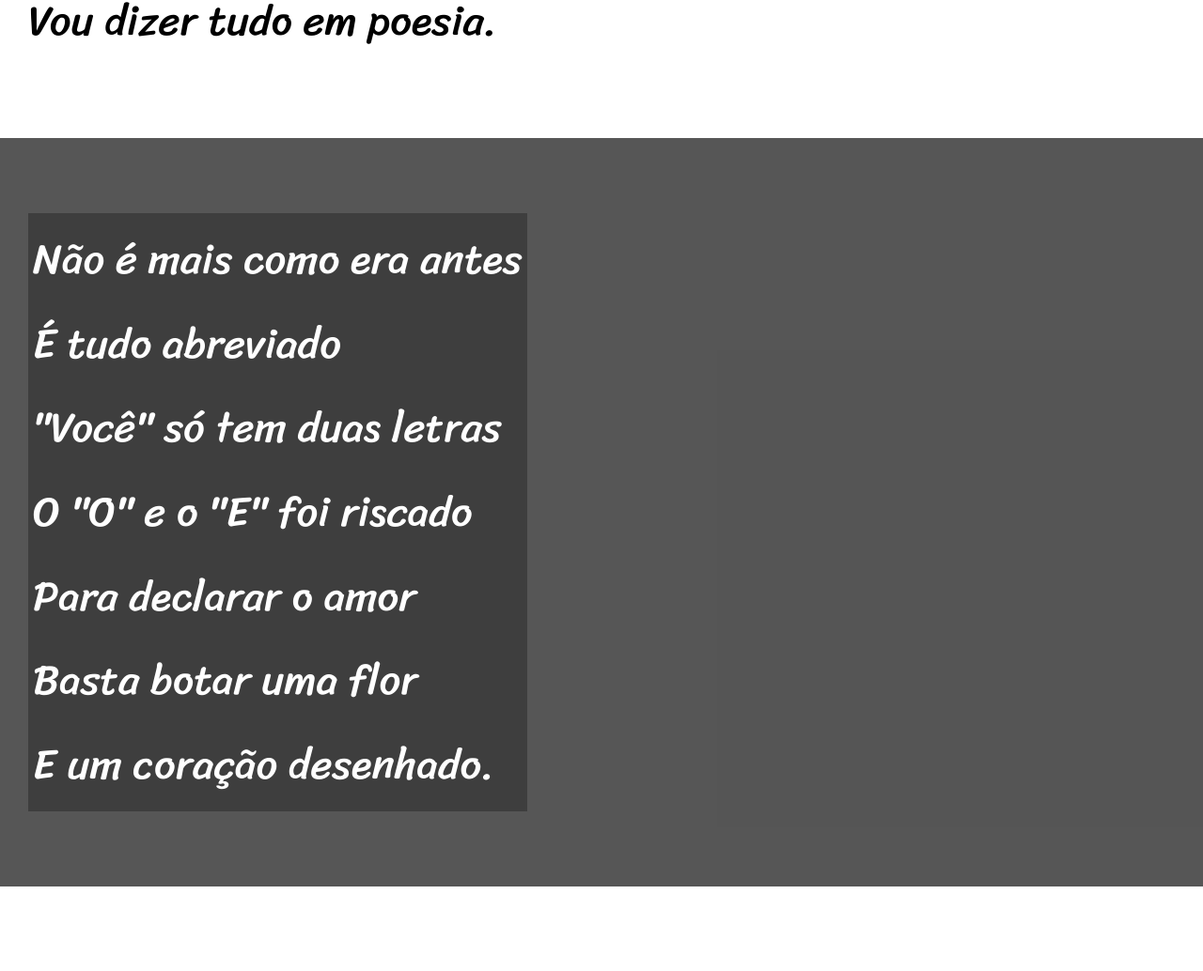
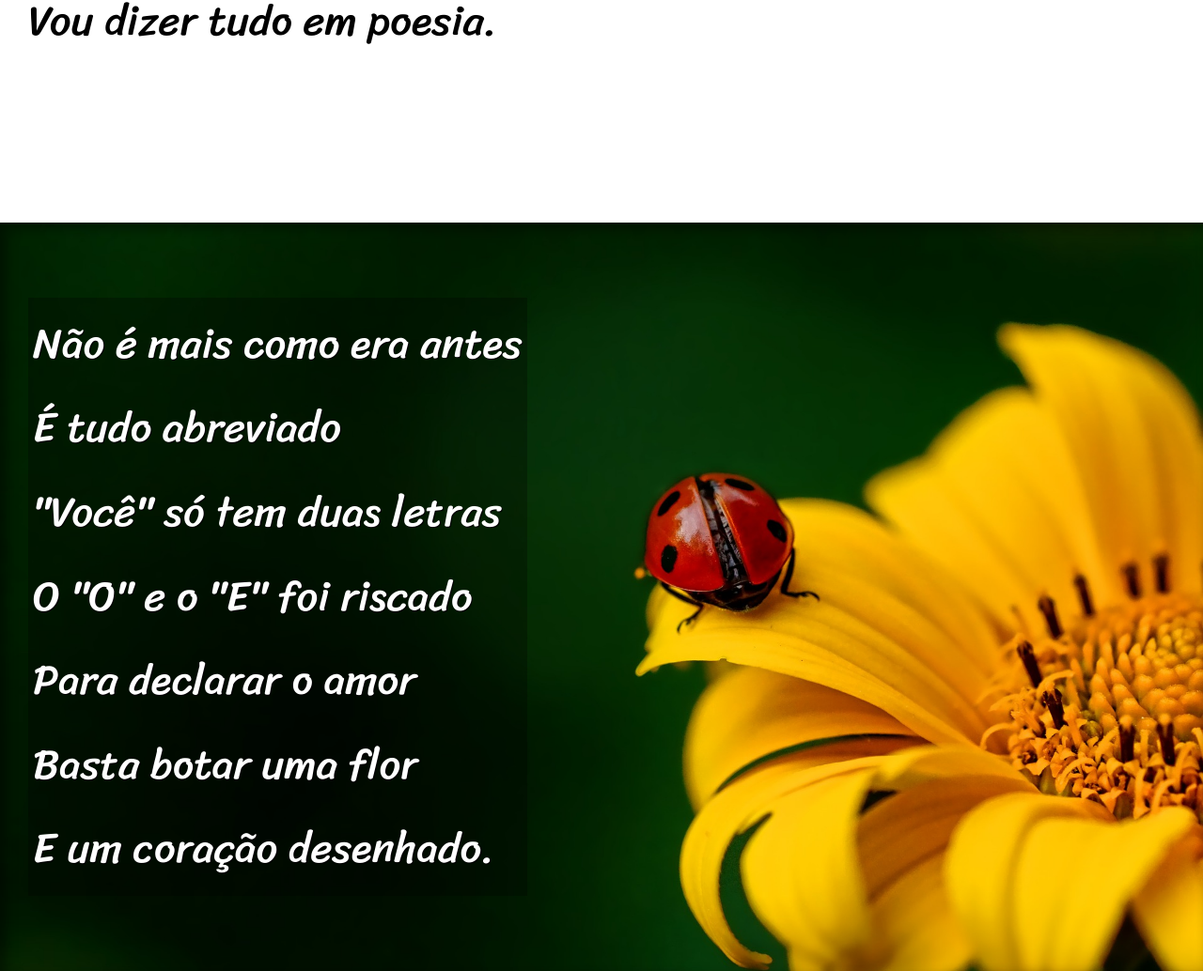
Before and after one commit to VitorSCRITTORE/Html5_Css3, a plain HTML site: page Modulo_3_de_5/cap20-desafio012/index.html in a window 1280 px wide. Shown: the part 898-1932 px from the top of the page at 94% size. Drawn offline with Linux system fonts and the light colour scheme.

Commit message:
atualizado imagens paralaxe no projeto cordel

```diff
--- a/Modulo_3_de_5/cap20-desafio012/estilo/style.css
+++ b/Modulo_3_de_5/cap20-desafio012/estilo/style.css
@@ -61,6 +61,10 @@ section{
     font-family: var(--fonte3);
     font-size: 3.5vw;
 }
+
+section > p{
+    padding-bottom: 2em;
+}
 section.normal{
     background-color: white;
     color: black;
@@ -69,14 +73,27 @@ section.normal{
 section.imagem{
     background-color: rgba(0, 0, 0, 0.493);
     color: white;
+    box-shadow: inset 6px 6px 13px 0px rgba(0, 0, 0, 0.459);
+    background-size: cover;
+    background-attachment: fixed; /*Mantem a imagem fixa durante a rolagem*/
 }
 
 section.imagem > p{
     background-color: rgba(0, 0, 0, 0.281);
     display: inline-block;
     padding: 5px;
+    text-shadow: 1px 1px black;
+}
 
+section#img01{
+    background-image: url('../imagens/background001.jpg');
+    background-position: right center;
 }
+
+section#img02{
+    background-image: url('../imagens/background002.jpg');
+}
+
 footer{
     background-color: black;
     color: white;
--- a/Modulo_3_de_5/cap20-desafio012/index.html
+++ b/Modulo_3_de_5/cap20-desafio012/index.html
@@ -32,7 +32,7 @@
         </p>
     </section>
 
-    <section class="imagem">
+    <section class="imagem" id="img01">
         <p>
             Não é mais como era antes<br>
             É tudo abreviado<br>
@@ -66,7 +66,7 @@
         </p>
     </section>
 
-    <section class="imagem">
+    <section class="imagem" id="img02">
         <p>
             Tenho saudade das cartas<br>
             Escritas com a própria mão<br>
```
